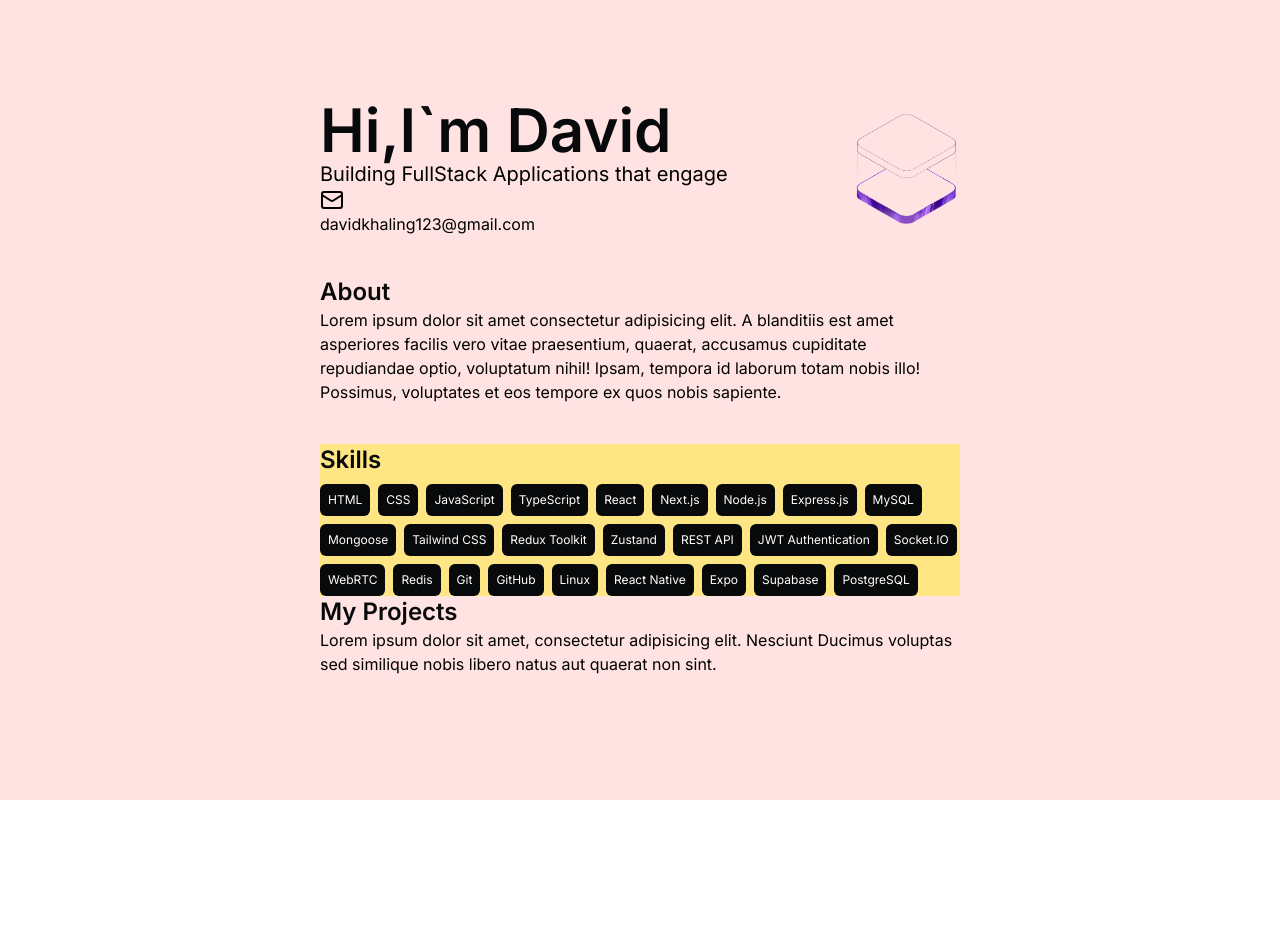
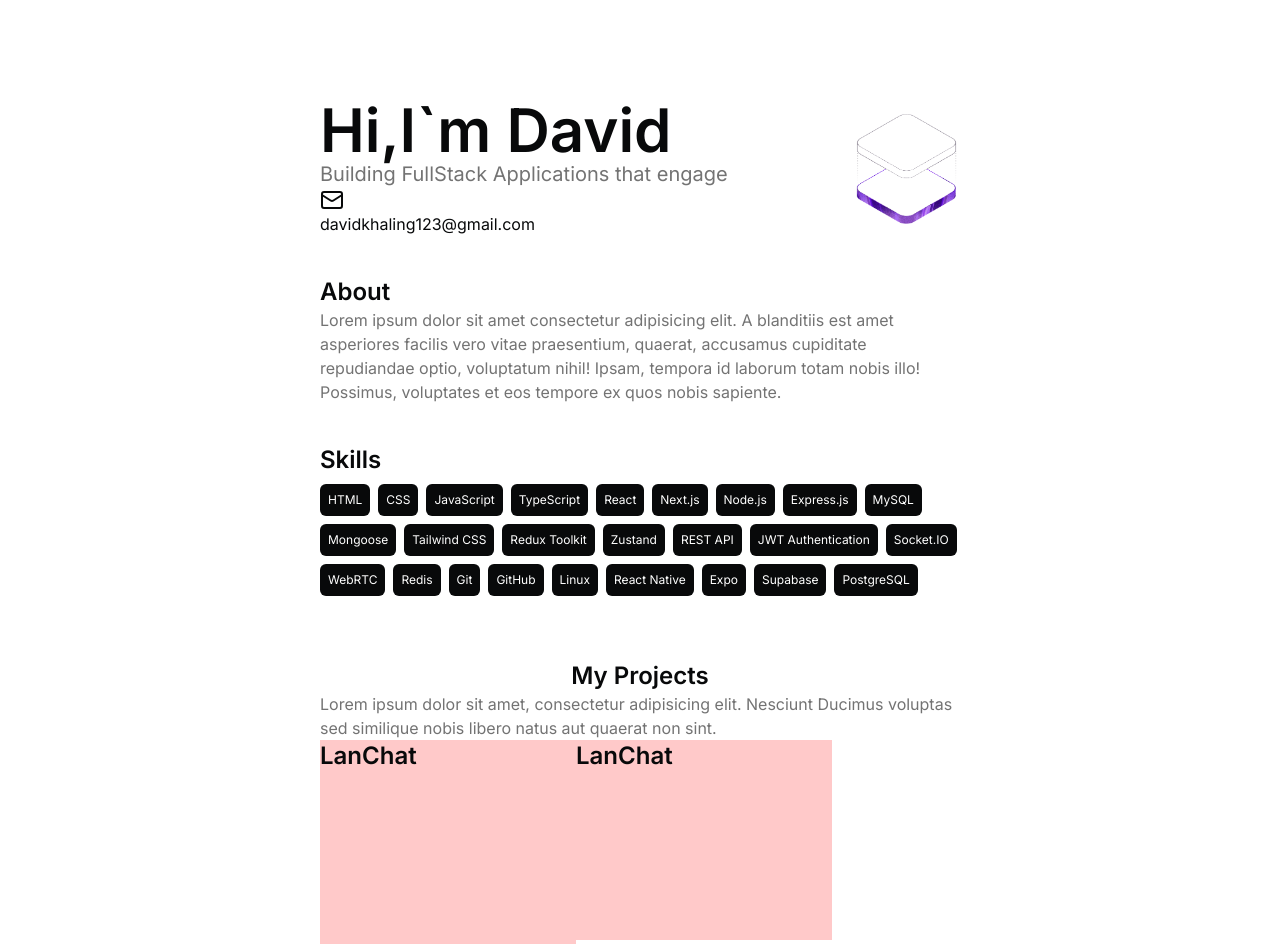
Before and after one commit to David-Rai/portfolio, a React (Vite) app: page / in a window 1280 px wide. Shown: the top 944 px of the page. Before the commit the page ends 800 px from the top, so only its background shows below. Built offline with nearby package versions, Linux system fonts and the light colour scheme.

Commit message:
Feat:Dark-mode added

```diff
--- a/src/components/MyProjects.jsx
+++ b/src/components/MyProjects.jsx
@@ -1,12 +1,13 @@
 import React from "react";
+import {projectList} from '../constants/projects'
 
 const MyProjects = () => {
   return (
-    <div>
+    <section className="w-full pt-16">
       {/* Top bar */}
-      <div>
+      <div className="flex items-center justify-center flex-col">
         <h1>My Projects</h1>
-        <h2>
+        <h2 className="text-text-secondary">
           Lorem ipsum dolor sit amet, consectetur adipisicing elit. Nesciunt
           Ducimus voluptas sed similique nobis libero natus aut quaerat non
           sint.
@@ -14,11 +15,24 @@ const MyProjects = () => {
       </div>
 
       {/* All the projects Cards */}
-      <div>
-
+      <div className="flex flex-wrap">
+        {
+          projectList.map((p,i)=> <ProjectChild p={p} key={i}/>)
+        }
       </div>
-    </div>
+    </section>
   );
 };
 
+const ProjectChild=({p})=>{
+const {name}=p
+
+return (
+  <div className="bg-red-200 w-[40%] h-[200px]">
+    <h1>{name}</h1>
+  </div>
+)
+
+}
+
 export default MyProjects;
--- a/src/components/Skills.jsx
+++ b/src/components/Skills.jsx
@@ -3,7 +3,7 @@ import { skillList } from "../constants/skills";
 
 const Skills = () => {
   return (
-    <div className="w-full flex flex-col bg-amber-200">
+    <div className="w-full flex flex-col">
       <h1 className="pb-2">Skills</h1>
       {/* //Rendering all the skilss lists */}
       <div className="flex flex-wrap gap-2">
--- a/src/components/TopHeading.jsx
+++ b/src/components/TopHeading.jsx
@@ -7,8 +7,8 @@ const TopHeading = () => {
     <div className="w-full pt-[100px] flex items-center justify-between pb-10">
       <div className="left w-full">
         <h1 className="text-6xl font-semibold">Hi,I`m David</h1>
-        <h2 className="text-xl">Building FullStack Applications that engage</h2>
-        <h3 className="text-md hover:underline cursor-pointer">
+        <h2 className="text-xl text-text-secondary">Building FullStack Applications that engage</h2>
+        <h3 className="text-md hover:underline cursor-pointer text-text">
           <Mail />
           davidkhaling123@gmail.com</h3>
       </div>
--- a/src/index.css
+++ b/src/index.css
@@ -28,4 +28,7 @@
   h1{
     @apply text-2xl text-text font-semibold
   }
+  p{
+    @apply text-text-secondary
+  }
 }
--- a/src/pages/Home.jsx
+++ b/src/pages/Home.jsx
@@ -6,7 +6,7 @@ import MyProject from "../components/MyProjects";
 
 const Home = () => {
   return (
-    <main className="min-h-screen w-full bg-red-100 px-[25%]">
+    <main className="min-h-screen w-full px-[25%] bg-bg">
       {/* top heading section */}
       <TopHeading></TopHeading>
 
```
